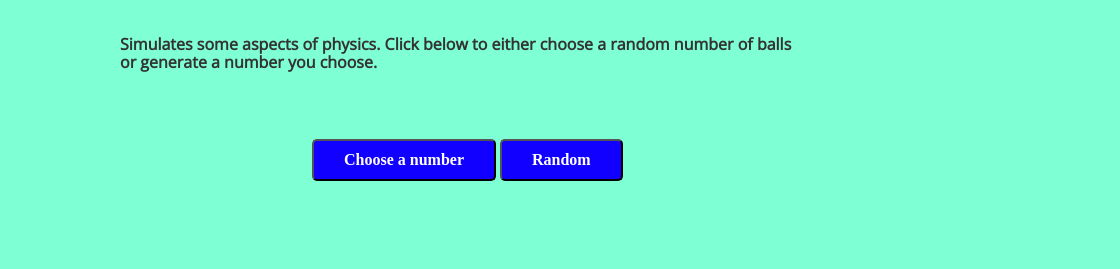
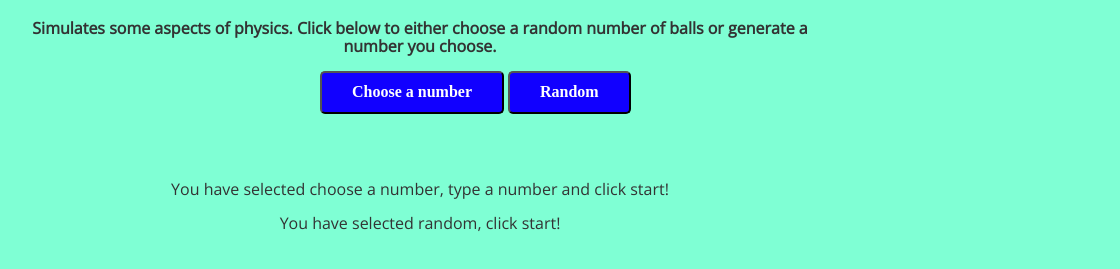
Before and after one commit to HackintoshwithUbuntu/electron, an Electron app: page bouncy_ball/index.html in a window 800 px wide. Shown: the part 61-330 px from the top of the page, 1120 px wide, since content can reach past the window. Drawn offline with nearby package versions, Linux system fonts and the light colour scheme.

Commit message:
editing button spacing and text for compatibilty

```diff
--- a/bouncy_ball/index.html
+++ b/bouncy_ball/index.html
@@ -15,7 +15,7 @@
 
   <!-- The intro title screen -->
   <h1 style="text-align: center; color: red;">Physics Simulator</h1>
-  <p style="position: absolute; top: 10%; left: 15%; font-weight: bold  ;">Simulates some aspects of physics. Click below to either choose a
+  <p style="position: relative; text-align:center; font-weight: bold;">Simulates some aspects of physics. Click below to either choose a
     random number of balls or generate a number you choose.</p>
 
   <!-- Buttons on intro screen -->
--- a/bouncy_ball/style.css
+++ b/bouncy_ball/style.css
@@ -13,9 +13,9 @@ p {
 
 /* Styling the buttons */
 .buttonArea {
-  position: absolute;
-  left: 39%;
-  top: 25%
+  position: relative;
+  top: 30%;
+  left: 40%;
 }
 
 .buttonArea > * {
@@ -31,6 +31,7 @@ p {
 .selected{
   position: relative;
   text-align: center;
-  top: 150px;
-  visibility: hidden;
+  top: 50px;
+    /*TODO when done, change back to hidden*/
+  visibility: visible;
 }
```
